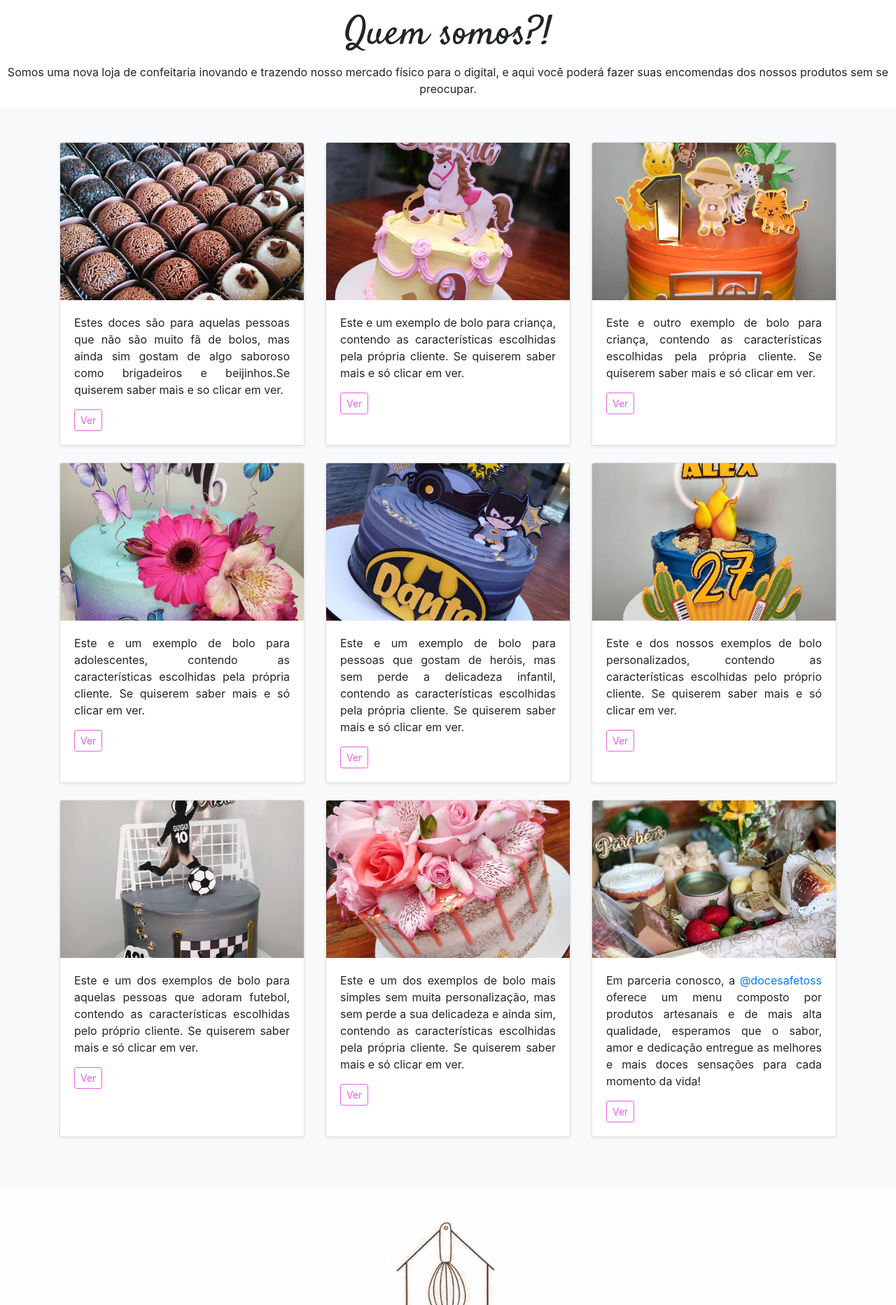
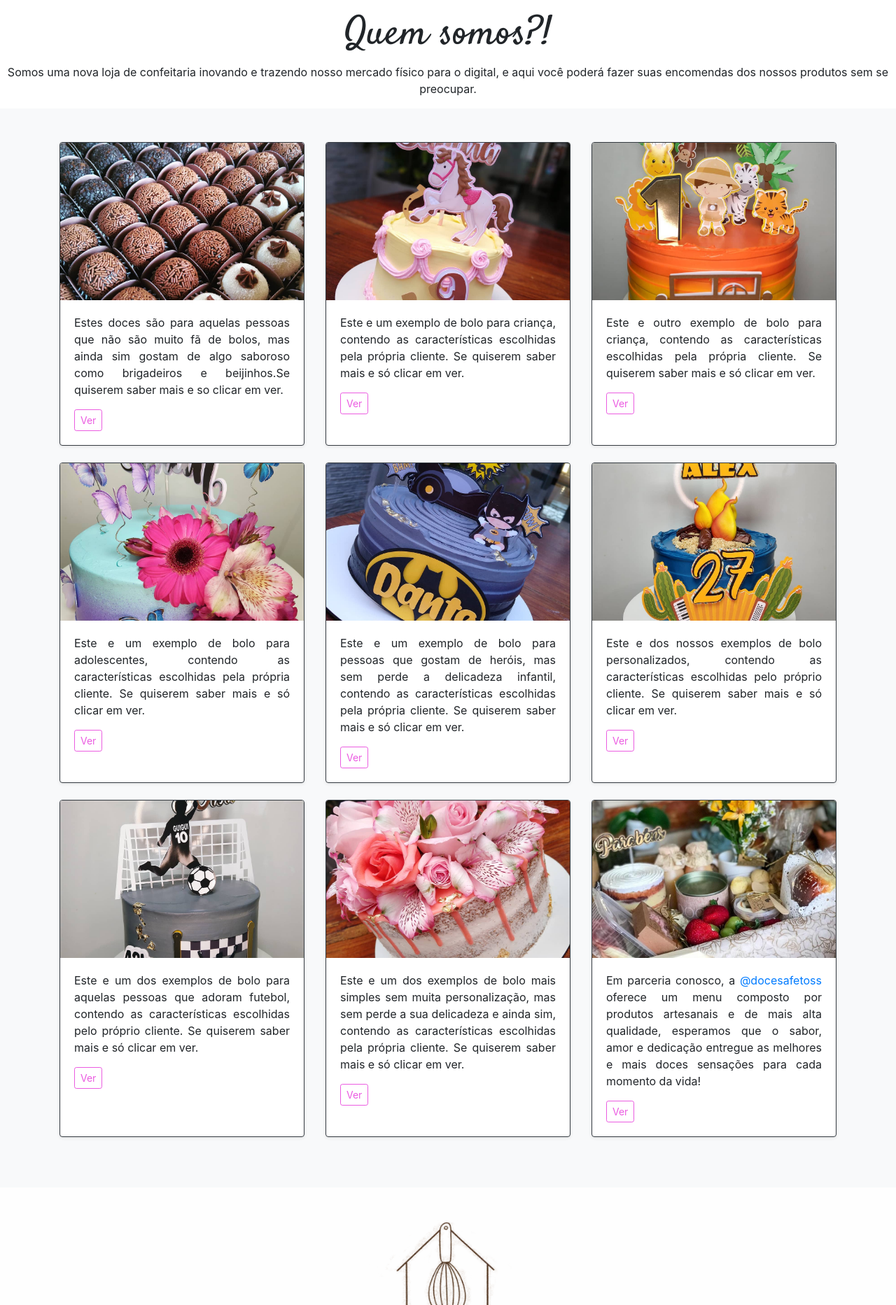
Before and after one commit to EduNSae/Confeitaria, a PHP site: page / in a window 1280 px wide. Shown: the part 64-1929 px from the top of the page at 70% size. Run offline with PHP 8.4, Linux system fonts and the light colour scheme.

Commit message:
pequenos updates no codigo

```diff
--- a/index.html
+++ b/index.html
@@ -42,7 +42,7 @@
         <div class="container">
           <div class="row">
             <div class="col-md-4 card-group">
-              <div class="card mb-4 shadow-sm">
+              <div class="card mb-4 shadow-sm border border-dark">
                 <img class="card-img-top img-size" src="img/p4.jpg" data-holder-rendered="true"
                   data-src="holder.js/100px225?theme=thumb&amp;bg=55595c&amp;fg=eceeef&amp;text=Thumbnail"
                   alt="Thumbnail [100%x225]">
@@ -61,7 +61,7 @@
               </div>
             </div>
             <div class="col-md-4 card-group">
-              <div class="card mb-4 shadow-sm">
+              <div class="card mb-4 shadow-sm border border-dark">
                 <img class="card-img-top img-size"
                   data-src="holder.js/100px225?theme=thumb&amp;bg=55595c&amp;fg=eceeef&amp;text=Thumbnail"
                   alt="Thumbnail [100%x225]" src="img/p1.jpg" data-holder-rendered="true">
@@ -79,7 +79,7 @@
               </div>
             </div>
             <div class="col-md-4 card-group">
-              <div class="card mb-4 shadow-sm">
+              <div class="card mb-4 shadow-sm border border-dark">
                 <img class="card-img-top img-size"
                   data-src="holder.js/100px225?theme=thumb&amp;bg=55595c&amp;fg=eceeef&amp;text=Thumbnail"
                   alt="Thumbnail [100%x225]" src="img/p2.jpg" data-holder-rendered="true">
@@ -97,7 +97,7 @@
               </div>
             </div>
             <div class="col-md-4 card-group">
-              <div class="card mb-4 shadow-sm">
+              <div class="card mb-4 shadow-sm border border-dark">
                 <img class="card-img-top img-size"
                   data-src="holder.js/100px225?theme=thumb&amp;bg=55595c&amp;fg=eceeef&amp;text=Thumbnail"
                   alt="Thumbnail [100%x225]" src="img/p3.jpg" data-holder-rendered="true">
@@ -115,7 +115,7 @@
               </div>
             </div>
             <div class="col-md-4 card-group">
-              <div class="card mb-4 shadow-sm">
+              <div class="card mb-4 shadow-sm border border-dark">
                 <img class="card-img-top img-size"
                   data-src="holder.js/100px225?theme=thumb&amp;bg=55595c&amp;fg=eceeef&amp;text=Thumbnail"
                   alt="Thumbnail [100%x225]" src="img/p5.jpg" data-holder-rendered="true">
@@ -134,7 +134,7 @@
               </div>
             </div>
             <div class="col-md-4 card-group">
-              <div class="card mb-4 shadow-sm">
+              <div class="card mb-4 shadow-sm border border-dark">
                 <img class="card-img-top img-size"
                   data-src="holder.js/100px225?theme=thumb&amp;bg=55595c&amp;fg=eceeef&amp;text=Thumbnail"
                   alt="Thumbnail [100%x225]" src="img/p6.jpg" data-holder-rendered="true">
@@ -152,7 +152,7 @@
               </div>
             </div>
             <div class="col-md-4 card-group">
-              <div class="card mb-4 shadow-sm">
+              <div class="card mb-4 shadow-sm border border-dark">
                 <img class="card-img-top img-size"
                   data-src="holder.js/100px225?theme=thumb&amp;bg=55595c&amp;fg=eceeef&amp;text=Thumbnail"
                   alt="Thumbnail [100%x225]" src="img/p7.jpg" data-holder-rendered="true">
@@ -171,7 +171,7 @@
               </div>
             </div>
             <div class="col-md-4 card-group">
-              <div class="card mb-4 shadow-sm">
+              <div class="card mb-4 shadow-sm border border-dark">
                 <img class="card-img-top img-size"
                   data-src="holder.js/100px225?theme=thumb&amp;bg=55595c&amp;fg=eceeef&amp;text=Thumbnail"
                   alt="Thumbnail [100%x225]" src="img/p8.jpg" data-holder-rendered="true">
@@ -191,7 +191,7 @@
               </div>
             </div>
             <div class="col-md-4 card-group">
-              <div class="card mb-4 shadow-sm">
+              <div class="card mb-4 shadow-sm border border-dark">
                 <img class="card-img-top img-sizeesp"
                   data-src="holder.js/100px225?theme=thumb&amp;bg=55595c&amp;fg=eceeef&amp;text=Thumbnail"
                   alt="Thumbnail [100%x225]" src="img/p9.jpg" data-holder-rendered="true">
@@ -202,7 +202,7 @@
                     dedicação entregue as melhores e mais doces sensações para cada momento da vida!</p>
                   <div class="d-flex justify-content-between align-items-center">
                     <div class="btn-group">
-                      <button type="button" class="btn btn-sm btn-card"><a href="https://bityli.com/OTNQ2"
+                      <button type="button" class="btn btn-sm btn-card"><a href="https://www.instagram.com/docesafetoss/"
                           class="linkdis">Ver</a></button>
                     </div>
                   </div>
--- a/style.css
+++ b/style.css
@@ -57,7 +57,7 @@ footer {
 .starrating > input {display: none;}  /* Remove radio buttons */
 
 .starrating > label:before {
-  content: "\2730"; /* Star */
+  content: "\2605"; /* Star */
   margin: 2px;
   font-size: 2em;
   font-family: FontAwesome;
```
Also changed, not shown: Confeitaria.forum/forum.html (+5 -5 lines).
